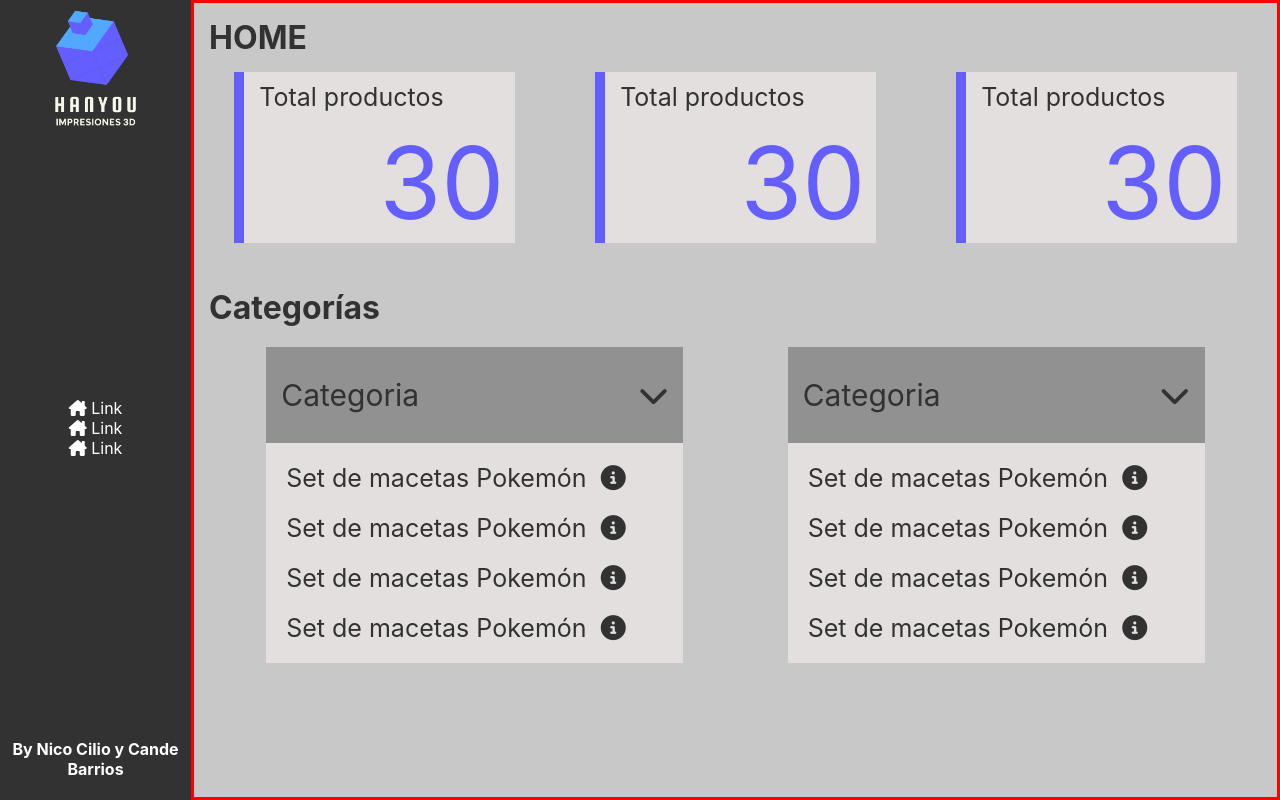
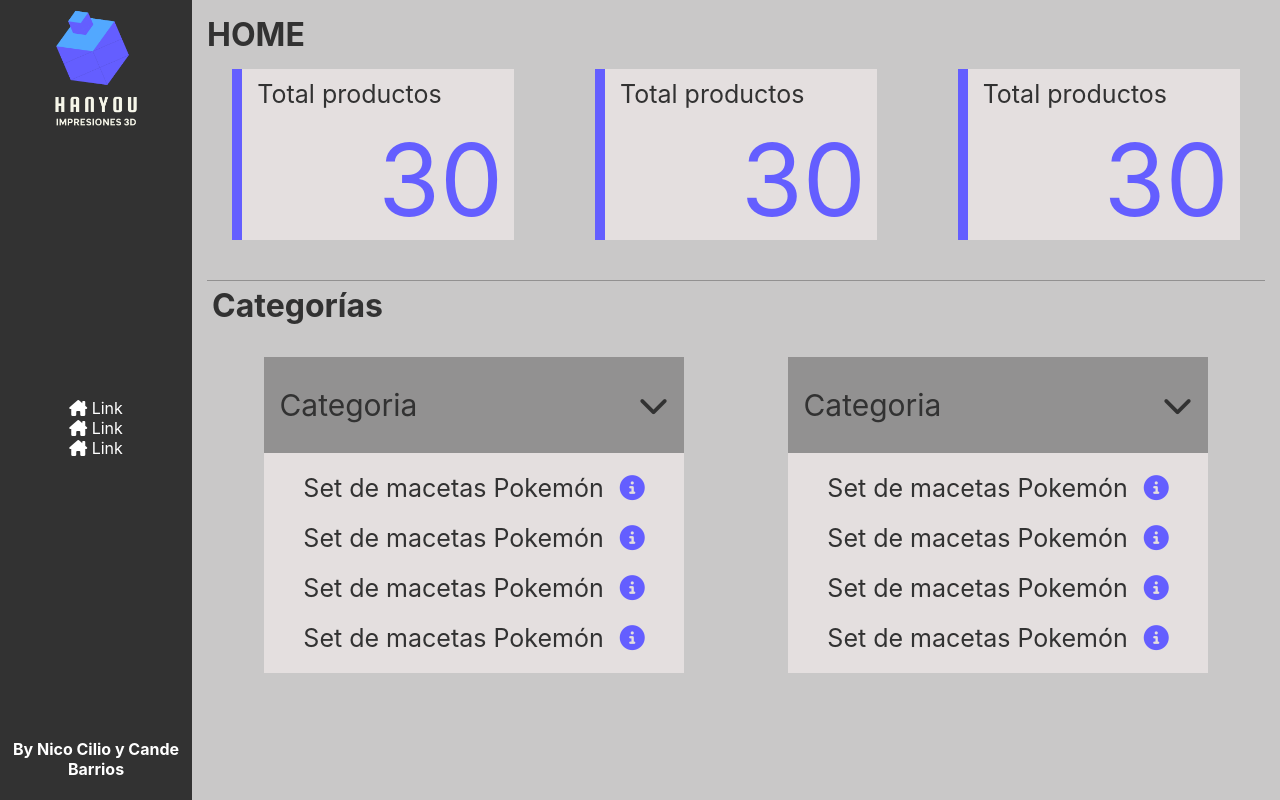
Before and after one commit to Candelaria29/grupo_8_Hanyou, a React (Create React App) app in the folder dashboard/: page / in a window 1280 px wide. Built offline with nearby package versions, Linux system fonts and the light colour scheme.

Commit message:
commit react

```diff
--- a/dashboard/src/css/main.css
+++ b/dashboard/src/css/main.css
@@ -1,6 +1,5 @@
 #main {
     width: 85%;
-    border: 3px solid red;
     background-color: #c9c8c8;
     color: #323232;
 }
@@ -11,9 +10,12 @@
 }
 
 #title2 {
-    margin: 15px;
-    padding-top: 30px;
+    margin-top: 40px;
+    margin-left: 15px;
+    margin-right: 15px;
+    padding: 5px;
     font-size: 2rem;
+    border-top: #929191 1px solid;
 }
 
 #mainStats {
@@ -88,7 +90,9 @@
 
 #categoryList li {
     display: flex;
-padding: 10px;
+    padding: 10px;
+    justify-content: center;
+    align-items: center;
 }
 
 #categoryList li p {
@@ -97,7 +101,7 @@ padding: 10px;
 
 #categoryList li a {
     text-decoration: none;
-    color: #323232;
+    color: #645eff;
   }
 
   .productItem {
```
